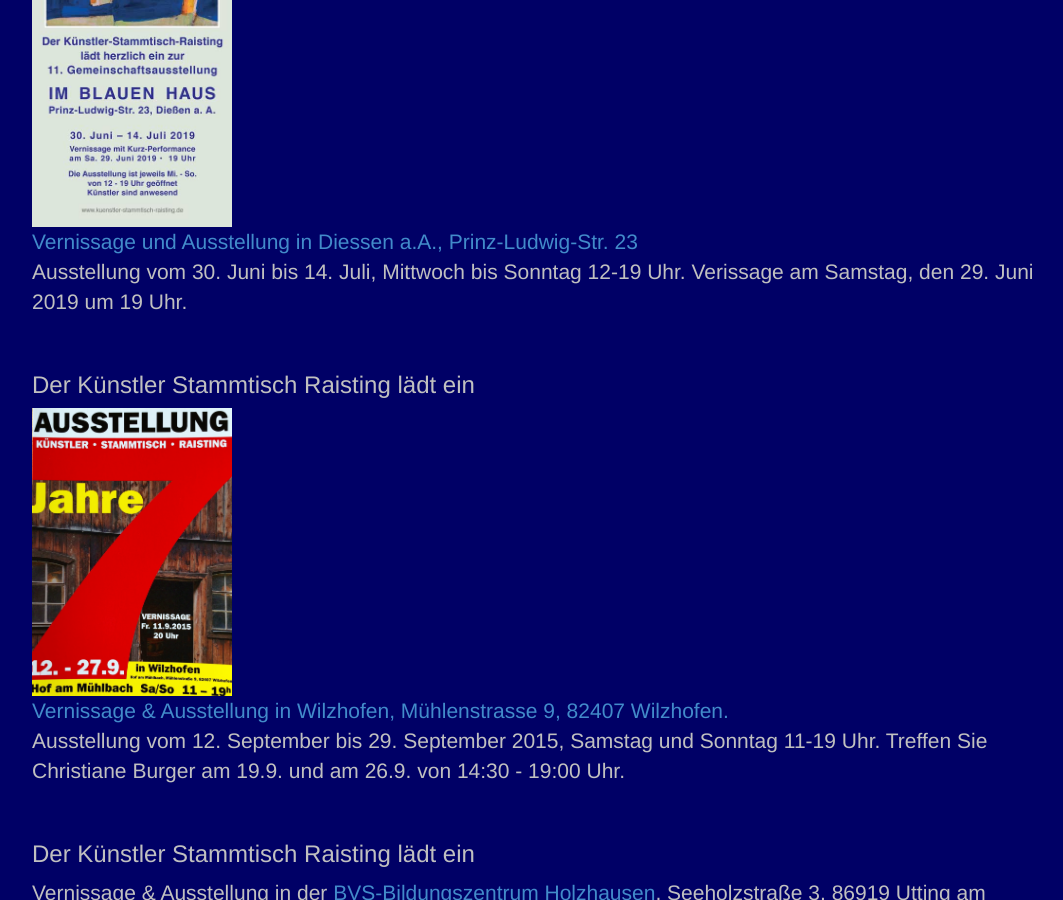
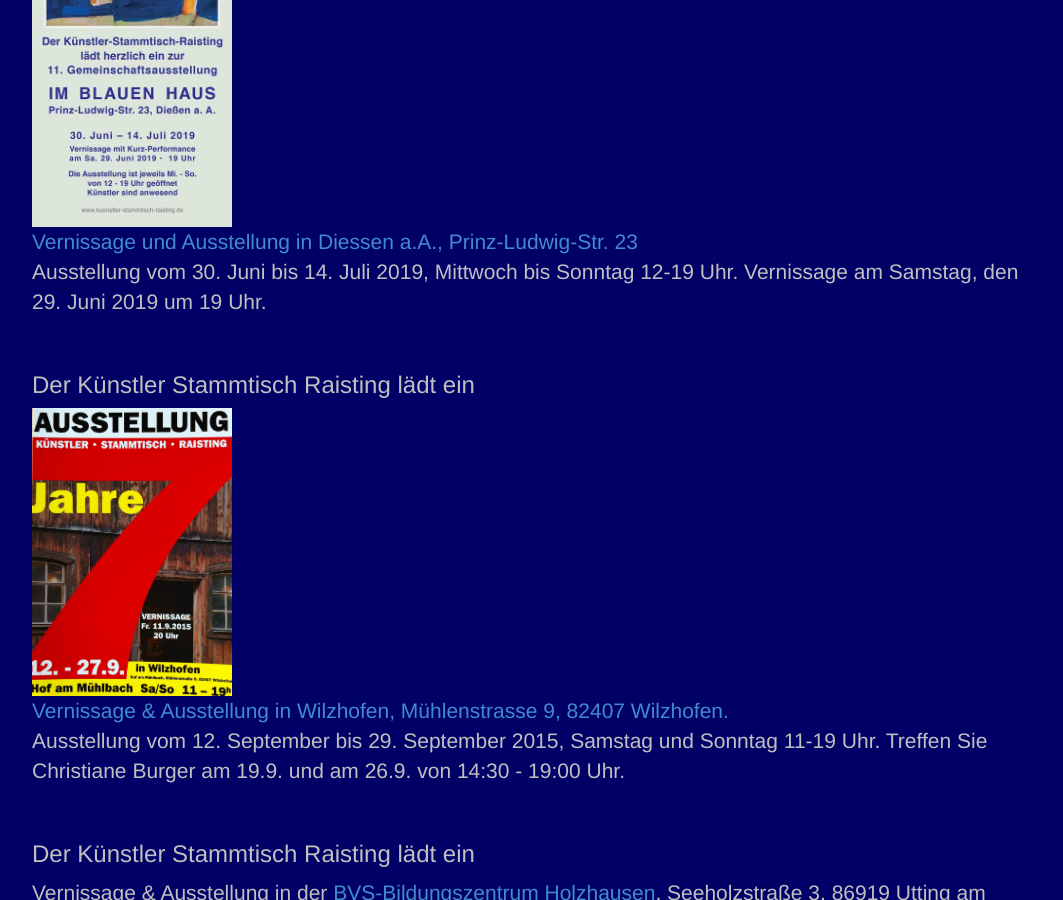
Before and after one commit to schmidb/CBArts, a Jekyll site: the page built from ausstellungen.html, in a window 1280 px wide and 900 px high, scrolled down 423 px. Shown: the whole window, without its empty margins (98-1161 px from the left). Built offline with Jekyll 4.4.1, drawn with Linux system fonts in a browser that asks for light colours.

Commit message:
fix typo

```diff
--- a/ausstellungen.html
+++ b/ausstellungen.html
@@ -9,7 +9,7 @@ layout: default
 <h3>Der K&uuml;nstler Stammtisch Raisting l&auml;dt ein</h3>
 <a href="http://www.kuenstler-stammtisch-raisting.de/" target="blank"><img src="img/ausstellungen/ausstellung2019.jpg" width=200>
     <p>Vernissage und Ausstellung in Diessen a.A., Prinz-Ludwig-Str. 23</a><br>
-Ausstellung vom 30. Juni bis 14. Juli, Mittwoch bis Sonntag 12-19 Uhr. Verissage am Samstag, den 29. Juni 2019 um 19 Uhr.</p>
+Ausstellung vom 30. Juni bis 14. Juli 2019, Mittwoch bis Sonntag 12-19 Uhr. Vernissage am Samstag, den 29. Juni 2019 um 19 Uhr.</p>
 
 
 <br>
```
